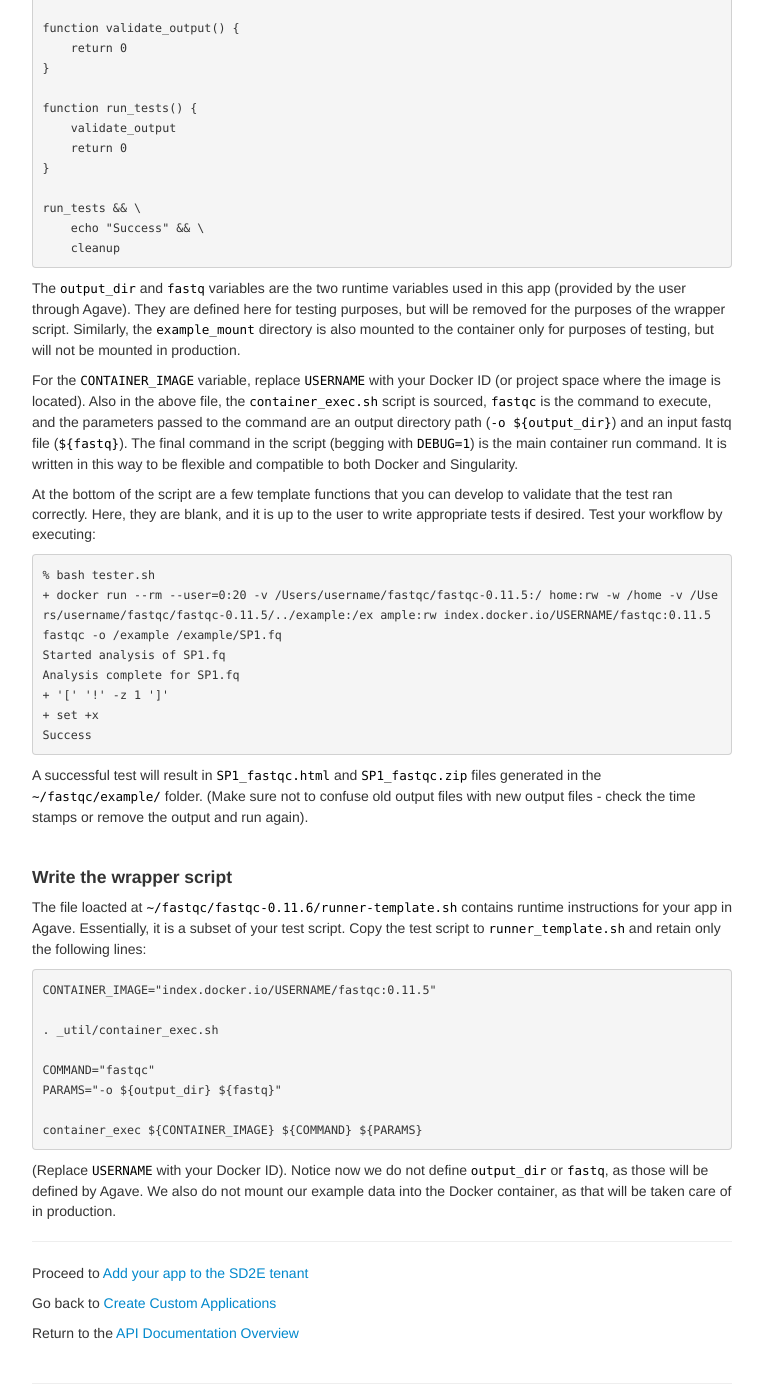
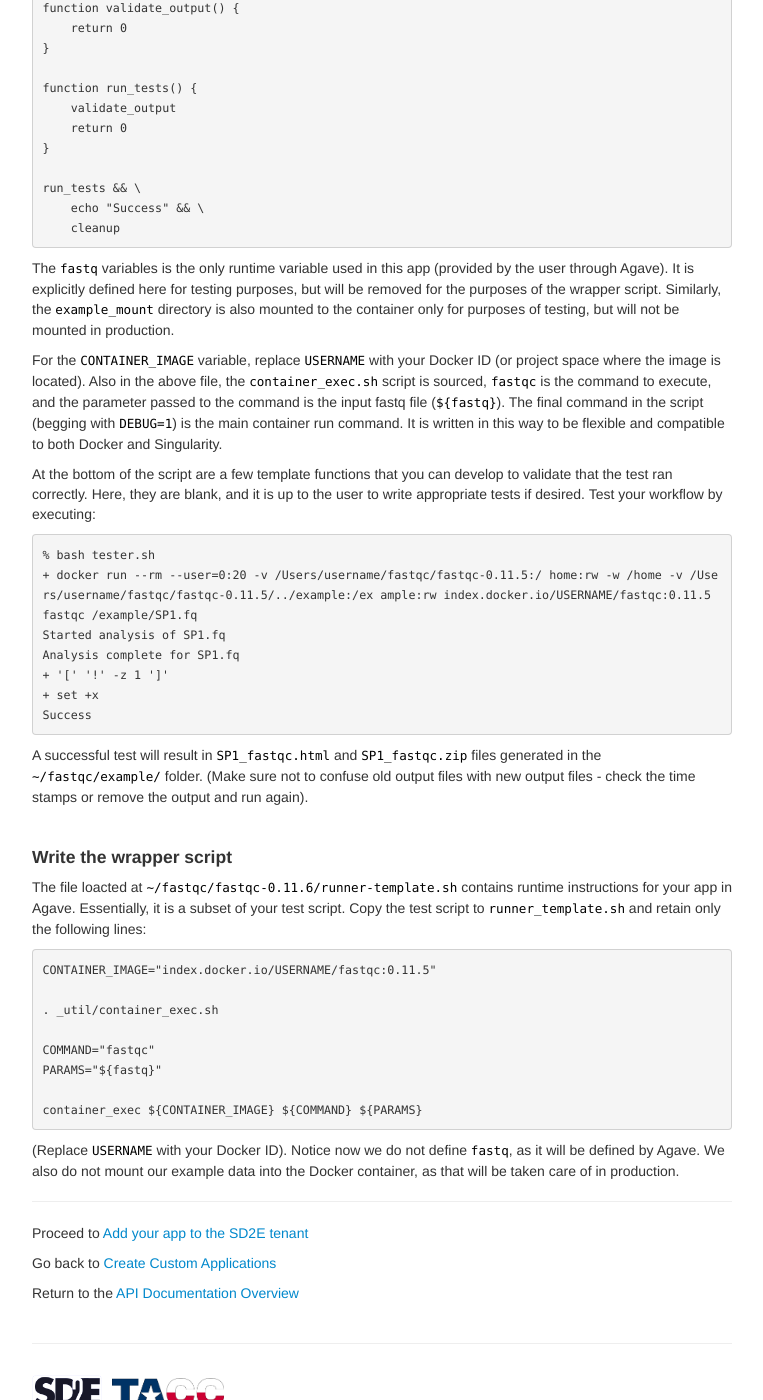
Before and after one commit to SD2E/api-user-guide, a Jekyll site: the page built from docs/create_application_03.md, in a window 1280 px wide and 1400 px high, scrolled down 1237 px. Shown: the whole window, without its empty margins (258-1021 px from the left). Built offline with Jekyll 4.4.1, drawn with Linux system fonts in a browser that asks for light colours; some of the changed text lies outside the part shown.

Commit message:
removing output_dir as a parameter to the run scripts

````diff
--- a/docs/create_application_03.md
+++ b/docs/create_application_03.md
@@ -37,7 +37,6 @@ integration with Agave later. Edit the test script located at
 ```
 #!/usr/bin/env bash
 
-output_dir="/example"
 fastq="/example/SP1.fq"
 example_mount="-v ${PWD}/../example:/example:rw"
 
@@ -46,7 +45,7 @@ CONTAINER_IMAGE="index.docker.io/USERNAME/fastqc:0.11.5"
 . _util/container_exec.sh
 
 COMMAND="fastqc"
-PARAMS="-o ${output_dir} ${fastq}"
+PARAMS="${fastq}"
 
 DEBUG=1 container_exec ${example_mount} ${CONTAINER_IMAGE} ${COMMAND} ${PARAMS}
 
@@ -75,8 +74,8 @@ run_tests && \
     cleanup
 ```
 
-The `output_dir` and `fastq` variables are the two runtime variables used in this
-app (provided by the user through Agave). They are defined here for testing
+The `fastq` variables is the only runtime variable used in this
+app (provided by the user through Agave). It is explicitly defined here for testing
 purposes, but will be removed for the purposes of the wrapper script. Similarly,
 the `example_mount` directory is also mounted to the container only for purposes
 of testing, but will not be mounted in production.
@@ -84,8 +83,8 @@ of testing, but will not be mounted in production.
 For the `CONTAINER_IMAGE` variable,
 replace `USERNAME` with your Docker ID (or project space where the image is
 located). Also in the above file, the `container_exec.sh` script is sourced, `fastqc`
-is the command to execute, and the parameters passed to the command are an
-output directory path (`-o ${output_dir}`) and an input fastq file (`${fastq}`).
+is the command to execute, and the parameter passed to the command is
+the input fastq file (`${fastq}`).
 The final command in the script (begging with `DEBUG=1`) is the main container
 run command. It is written in this way to be flexible and compatible to both
 Docker and Singularity.
@@ -96,7 +95,7 @@ they are blank, and it is up to the user to write appropriate tests if desired.
 Test your workflow by executing:
 ```
 % bash tester.sh
-+ docker run --rm --user=0:20 -v /Users/username/fastqc/fastqc-0.11.5:/ home:rw -w /home -v /Users/username/fastqc/fastqc-0.11.5/../example:/ex ample:rw index.docker.io/USERNAME/fastqc:0.11.5 fastqc -o /example /example/SP1.fq
++ docker run --rm --user=0:20 -v /Users/username/fastqc/fastqc-0.11.5:/ home:rw -w /home -v /Users/username/fastqc/fastqc-0.11.5/../example:/ex ample:rw index.docker.io/USERNAME/fastqc:0.11.5 fastqc /example/SP1.fq
 Started analysis of SP1.fq
 Analysis complete for SP1.fq
 + '[' '!' -z 1 ']'
@@ -104,7 +103,10 @@ Analysis complete for SP1.fq
 Success
 ```
 
-A successful test will result in `SP1_fastqc.html` and `SP1_fastqc.zip` files generated in the `~/fastqc/example/` folder. (Make sure not to confuse old output files with new output files - check the time stamps or remove the output and run again).
+A successful test will result in `SP1_fastqc.html` and `SP1_fastqc.zip` files
+generated in the `~/fastqc/example/` folder. (Make sure not to confuse old output
+files with new output files - check the time stamps or remove the output and run
+again).
 
 <br>
 #### Write the wrapper script
@@ -119,13 +121,13 @@ CONTAINER_IMAGE="index.docker.io/USERNAME/fastqc:0.11.5"
 . _util/container_exec.sh
 
 COMMAND="fastqc"
-PARAMS="-o ${output_dir} ${fastq}"
+PARAMS="${fastq}"
 
 container_exec ${CONTAINER_IMAGE} ${COMMAND} ${PARAMS}
 ```
 
 (Replace `USERNAME` with your Docker ID).
-Notice now we do not define `output_dir` or `fastq`, as those will be defined
+Notice now we do not define `fastq`, as it will be defined
 by Agave. We also do not mount our example data into the Docker container,
 as that will be taken care of in production.
 
````
